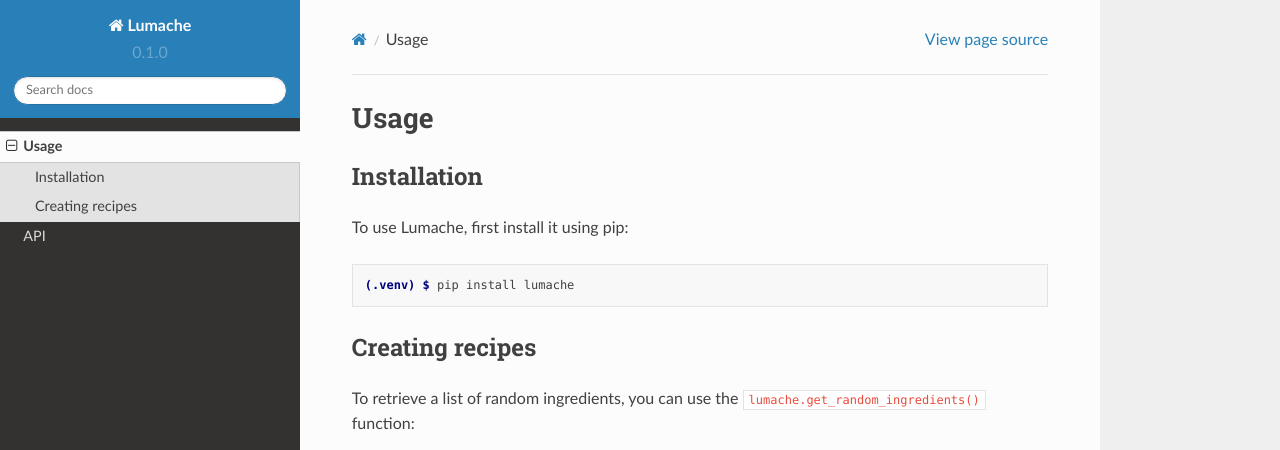
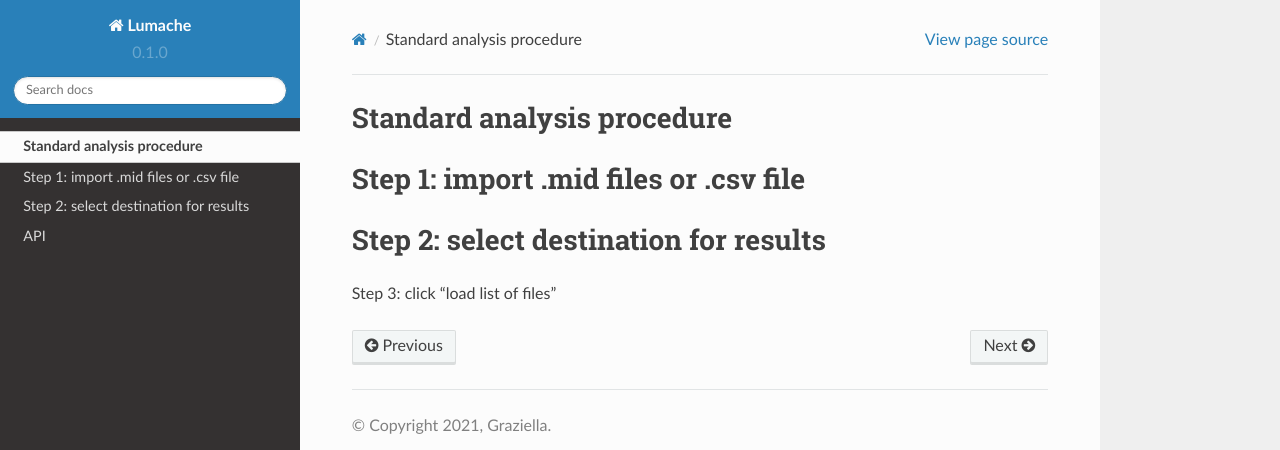
Before and after one commit to aczihalytriumf/phiat, a Sphinx documentation site: the page built from docs/source/usage.rst, in a window 1280 px wide and 1095 px high. Shown: the top 450 px of the window. Built offline with Sphinx 7.4.7 and the Read the Docs theme 2.0.0, drawn with Linux system fonts in a browser that asks for light colours; some of the changed text lies outside the part shown.

Commit message:
Update usage.rst

```diff
--- a/docs/source/usage.rst
+++ b/docs/source/usage.rst
@@ -1,33 +1,7 @@
-Usage
-=====
-
-.. _installation:
-
-Installation
-------------
-
-To use Lumache, first install it using pip:
-
-.. code-block:: console
-
-   (.venv) $ pip install lumache
-
-Creating recipes
-----------------
-
-To retrieve a list of random ingredients,
-you can use the ``lumache.get_random_ingredients()`` function:
-
-.. autofunction:: lumache.get_random_ingredients
-
-The ``kind`` parameter should be either ``"meat"``, ``"fish"``,
-or ``"veggies"``. Otherwise, :py:func:`lumache.get_random_ingredients`
-will raise an exception.
-
-.. autoexception:: lumache.InvalidKindError
-
-For example:
-
->>> import lumache
->>> lumache.get_random_ingredients()
-['shells', 'gorgonzola', 'parsley']
+Standard analysis procedure
+---------------------
+Step 1: import .mid files or .csv file
+----
+Step 2: select destination for results
+----
+Step 3: click "load list of files"
```
